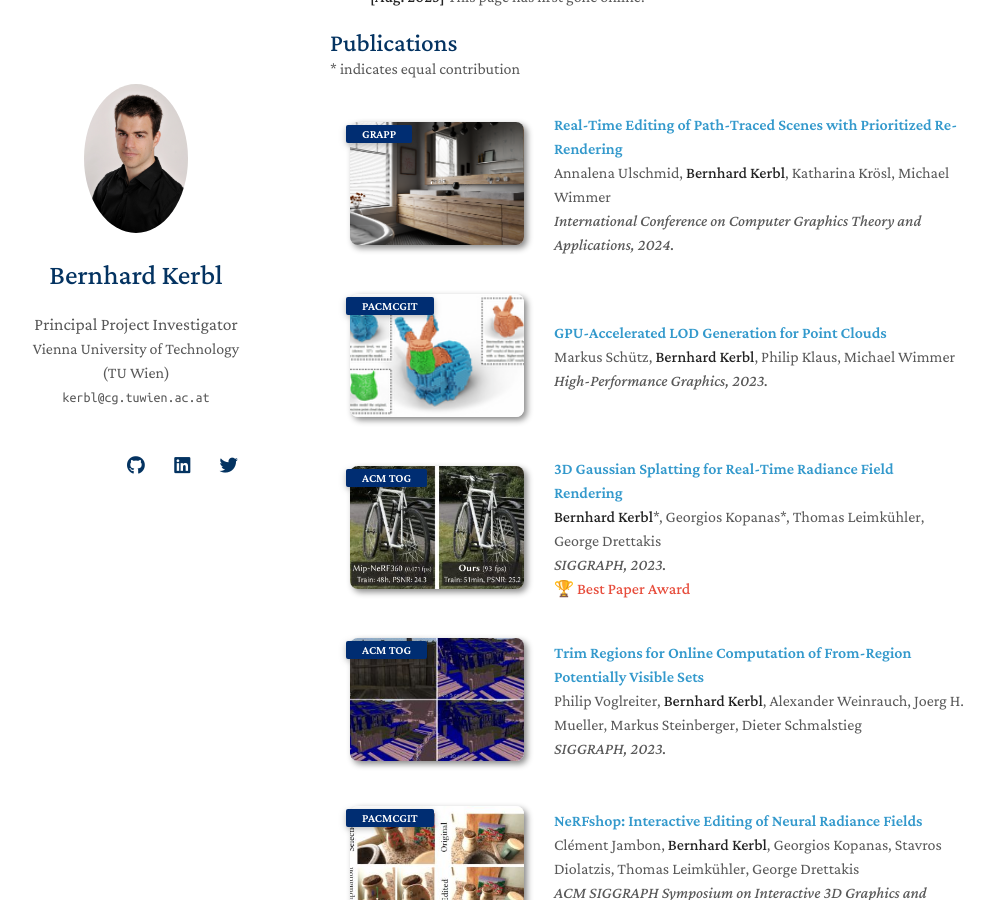
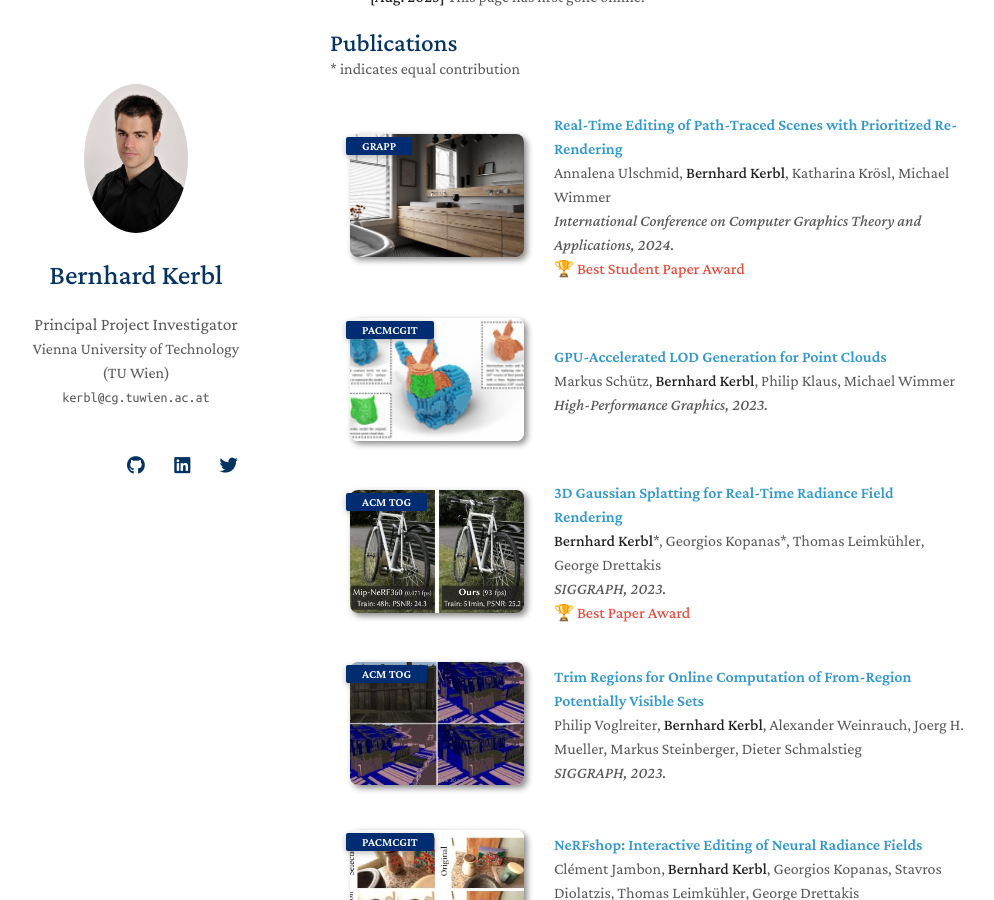
Before and after one commit to Snosixtyboo/snosixtyboo.github.io, a Jekyll site: the page built from index.md, in a window 1280 px wide and 900 px high, scrolled down 441 px. Shown: the whole window, without its empty margins (140-1134 px from the left). Built offline with Jekyll 4.4.1, drawn with Linux system fonts in a browser that asks for light colours; nearby versions of some CDN libraries; a style sheet for code colours, icons or effects is not loaded; our own code applies the rules of GitHub Pages for plain Markdown files.

Commit message:
added award :O

```diff
--- a/_data/publications.yml
+++ b/_data/publications.yml
@@ -4,6 +4,7 @@ main:
     authors: Annalena Ulschmid, <strong>Bernhard Kerbl</strong>, Katharina Krösl, Michael Wimmer
     conference_short: GRAPP
     conference: International Conference on Computer Graphics Theory and Applications, 2024.
+    notes: 🏆 Best Student Paper Award
     image: ./assets/img/incremental.png
 
   - title: GPU-Accelerated LOD Generation for Point Clouds
```
